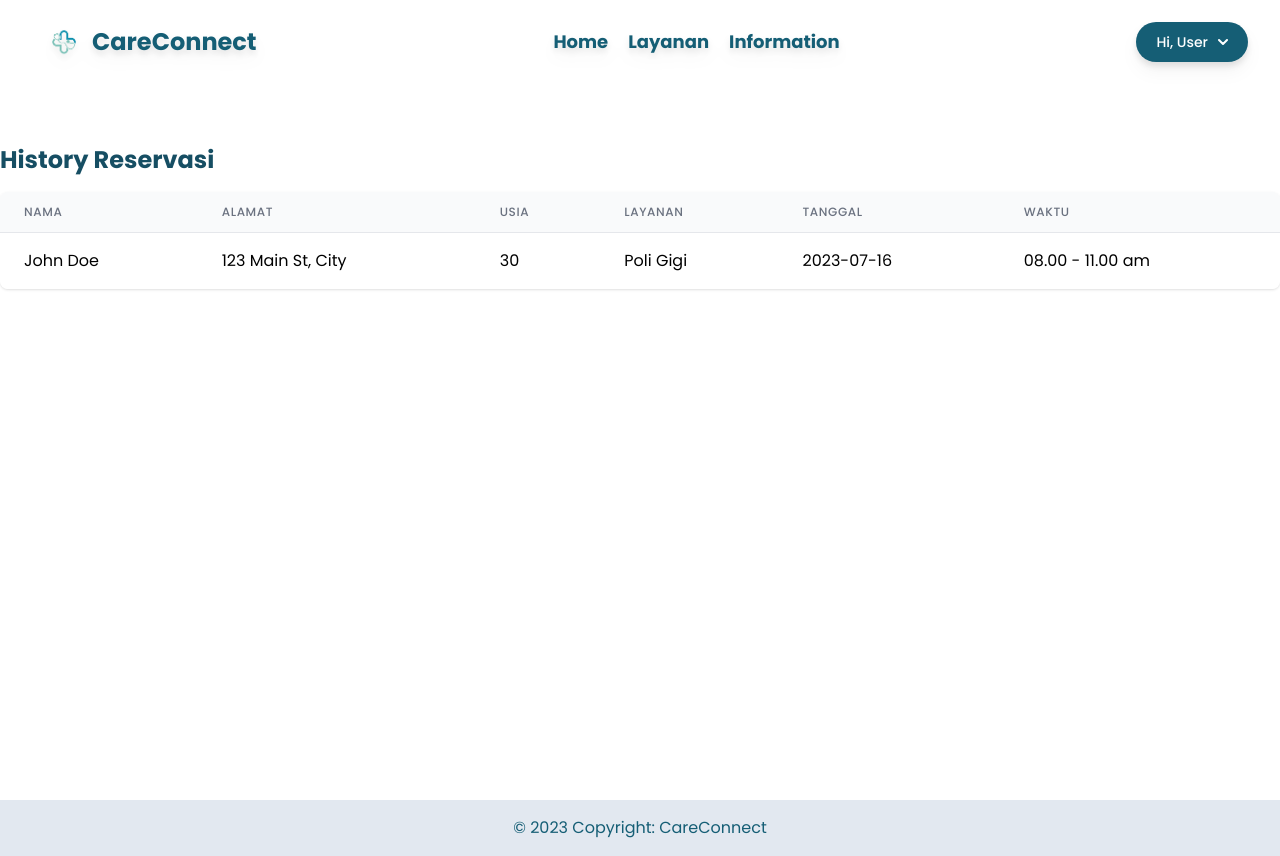
After one commit to maretaeta/hospital, a PHP site: page /user_history.php in a window 1280 px wide. The commit adds this page. Run offline with PHP 8.4, Linux system fonts and the light colour scheme; some libraries are stand-ins or nearby versions.

Commit message:
update file and contennt

```diff
--- a/reservation_admin.php
+++ b/admin_listReservasi.php
@@ -30,19 +30,19 @@
 		</a>
 		<ul class="side-menu top">
 			<li>
-				<a href="dashboard_admin.php">
+				<a href="admin_dashboard.php">
 					<i class='bx bxs-dashboard'></i>
 					<span class="text">Dashboard</span>
 				</a>
 			</li>
 			<li class="active">
-				<a href="reservation_admin.php">
+				<a href="admin_listReservasi.php">
 					<i class='bx bxs-message'></i>
 					<span class="text">Reservation</span>
 				</a>
 			</li>
 			<li>
-				<a href="users_admin.php">
+				<a href="admin_listUser.php">
 					<i class='bx bxs-user'></i>
 					<span class="text">Users</span>
 				</a>
--- a/users_admin.php
+++ b/admin_listUser.php
@@ -30,19 +30,19 @@
 		</a>
 		<ul class="side-menu top">
 			<li>
-				<a href="dashboard_admin.php">
+				<a href="admin_dashboard.php">
 					<i class='bx bxs-dashboard'></i>
 					<span class="text">Dashboard</span>
 				</a>
 			</li>
 			<li>
-				<a href="reservation_admin.php">
+				<a href="admin_listReservasi.php">
 					<i class='bx bxs-message'></i>
 					<span class="text">Reservation</span>
 				</a>
 			</li>
 			<li class="active">
-				<a href="users_admin.php">
+				<a href="admin_listUser.php">
 					<i class='bx bxs-user'></i>
 					<span class="text">Users</span>
 				</a>
--- a/partials/navbar.php
+++ b/partials/navbar.php
@@ -35,7 +35,7 @@
                     <li class="hover:text-cyan-600 relative text-cyan-800 cursor-pointer transition-all
                  before:absolute before:-bottom-2 before:left-0 before:w-0 before:h-1 before:rounded-full before:opacity-0 before:transition-all
                  before:duration-500 before:bg-cyan-600 hover:before:w-full hover:before:opacity-100">
-                        <a href="dashboard_user.php">
+                        <a href="user_dashboard.php">
                             Home
                         </a>
                     </li>
@@ -44,24 +44,24 @@
                     <li class="hover:text-cyan-600 text-cyan-800 relative cursor-pointer transition-all
                  before:absolute before:-bottom-2 before:left-0 before:w-0 before:h-1 before:rounded-full before:opacity-0 before:transition-all
                  before:duration-500 before:bg-cyan-600 hover:before:w-full hover:before:opacity-100">
-                        <a href="find.php">
+                        <a href="user_layanan.php">
                             Layanan
                         </a>
                     </li>
                     <li class="hover:text-cyan-600 text-cyan-800 relative cursor-pointer transition-all
                  before:absolute before:-bottom-2 before:left-0 before:w-0 before:h-1 before:rounded-full before:opacity-0 before:transition-all
                  before:duration-500 before:bg-cyan-600 hover:before:w-full hover:before:opacity-100">
-                        <a href="Informasi.php">
+                        <a href="user_informasi.php">
                             Information
                         </a>
                     </li>
 
                 </ul>
             </div>
+
             <div class="text-gray-900 md:block hidden font-medium rounded-bl-full pt-3 items-center">
-
-
-                <button id="dropdownDefaultButton" data-dropdown-toggle="dropdown" class="text-white bg-cyan-800 hover:bg-cyan-600 focus:ring-4 focus:outline-none focus:ring-blue-300 font-medium rounded-full text-sm px-5 py-2.5 text-center inline-flex items-center">Hi, User <svg class=" w-2.5 h-2.5 ml-2.5" aria-hidden="true" xmlns="http://www.w3.org/2000/svg" fill="none" viewBox="0 0 10 6">
+                <button id="dropdownDefaultButton" data-dropdown-toggle="dropdown" class="text-white bg-cyan-800 hover:bg-cyan-600 focus:ring-4 focus:outline-none focus:ring-blue-300 font-medium rounded-full text-sm px-5 py-2.5 text-center inline-flex items-center">Hi, User
+                    <svg class=" w-2.5 h-2.5 ml-2.5" aria-hidden="true" xmlns="http://www.w3.org/2000/svg" fill="none" viewBox="0 0 10 6">
                         <path stroke="currentColor" stroke-linecap="round" stroke-linejoin="round" stroke-width="2" d="m1 1 4 4 4-4" />
                     </svg>
                 </button>
@@ -69,30 +69,29 @@
                 <div id="dropdown" class="z-10 hidden bg-white divide-y divide-gray-100 rounded-lg shadow w-44 dark:bg-gray-700">
                     <ul class="py-2 text-sm text-gray-700 dark:text-gray-200" aria-labelledby="dropdownDefaultButton">
                         <li>
-                            <a href="riwayat.php" class="block px-4 py-2 hover:bg-gray-100 dark:hover:bg-gray-600 dark:hover:text-white">History</a>
+                            <a href="user_history.php" class="block px-4 py-2 hover:bg-gray-100 dark:hover:bg-gray-600 dark:hover:text-white">History</a>
                         </li>
                         <li>
                             <a href="logout.php" class="block px-4 py-2 hover:bg-gray-100 dark:hover:bg-gray-600 dark:hover:text-white">Logout</a>
                         </li>
-
                     </ul>
                 </div>
+            </div>
 
-            </div>
             <div class="text-gray-900 md:hidden text-3xl z-[999] m-5 mt-7 flex items-center" id="toggleButton">
                 <ion-icon name="menu"></ion-icon>
             </div>
             <div class="text-gray-900 md:hidden absolute w-1/2 h-screen px-7 py-2 font-medium bg-white top-0 right-0 mobile-menu-hidden" id="mobileMenu">
                 <ul class="flex flex-col justify-center items-center h-full gap-10 text-lg">
                     <li class="">
-                        <a href="dashboard_user.php">Home</a>
+                        <a href="user_dashboard.php">Home</a>
                     </li>
 
                     <li class="">
-                        <a href="find.php"> Layanan</a>
+                        <a href="user_layanan.php"> Layanan</a>
                     </li>
                     <li class="">
-                        <a href="Informasi.php"> Information</a>
+                        <a href="user_informasi.php"> Information</a>
 
                     </li>
 
--- /dev/null
+++ b/user_history.php
@@ -0,0 +1,67 @@
+<?php
+session_start();
+
+include_once("db/koneksi.php");
+?>
+
+<?php include("partials/header.php"); ?>
+<?php include("partials/navbar.php"); ?>
+
+
+
+<div class="container mx-auto py-8 items-center min-h-screen pt-36 ">
+    <h1 class="text-2xl font-bold mb-4 text-cyan-900">History Reservasi</h1>
+    <div class="bg-white shadow overflow-hidden sm:rounded-lg">
+        <table class="min-w-full divide-y divide-gray-200">
+            <thead class="bg-gray-50">
+                <tr>
+                    <th scope="col" class="px-6 py-3 text-left text-xs font-medium text-gray-500 uppercase tracking-wider">
+                        Nama
+                    </th>
+                    <th scope="col" class="px-6 py-3 text-left text-xs font-medium text-gray-500 uppercase tracking-wider">
+                        Alamat
+                    </th>
+                    <th scope="col" class="px-6 py-3 text-left text-xs font-medium text-gray-500 uppercase tracking-wider">
+                        Usia
+                    </th>
+                    <th scope="col" class="px-6 py-3 text-left text-xs font-medium text-gray-500 uppercase tracking-wider">
+                        Layanan
+                    </th>
+                    <th scope="col" class="px-6 py-3 text-left text-xs font-medium text-gray-500 uppercase tracking-wider">
+                        Tanggal
+                    </th>
+                    <th scope="col" class="px-6 py-3 text-left text-xs font-medium text-gray-500 uppercase tracking-wider">
+                        Waktu
+                    </th>
+                </tr>
+            </thead>
+            <tbody class="bg-white divide-y divide-gray-200">
+                <tr>
+                    <td class="px-6 py-4 whitespace-nowrap">
+                        John Doe
+                    </td>
+                    <td class="px-6 py-4 whitespace-nowrap">
+                        123 Main St, City
+                    </td>
+                    <td class="px-6 py-4 whitespace-nowrap">
+                        30
+                    </td>
+                    <td class="px-6 py-4 whitespace-nowrap">
+                        Poli Gigi
+                    </td>
+                    <td class="px-6 py-4 whitespace-nowrap">
+                        2023-07-16
+                    </td>
+                    <td class="px-6 py-4 whitespace-nowrap">
+                        08.00 - 11.00 am
+                    </td>
+                </tr>
+                <!-- Tambahkan baris tabel sesuai dengan data reservasi yang ada -->
+            </tbody>
+        </table>
+    </div>
+</div>
+
+
+
+<?php include("partials/footer.php"); ?>
--- a/reservasi.php
+++ b/user_reservasi.php
@@ -12,7 +12,7 @@ if (isset($_POST['reservasi'])) {
     $query = "INSERT INTO reservasi (nama, alamat, usia, layanan, tanggal, waktu) VALUES ('$nama', '$alamat', '$usia', '$layanan', '$tanggal', '$waktu')";
 
     if (mysqli_query($conn, $query)) {
-        header("Location: success.php");
+        header("Location: user_success.php");
         exit;
     } else {
         $error_message = "Error: " . $query . "<br>" . mysqli_error($conn);
--- a/success.php
+++ b/user_success.php
@@ -8,11 +8,11 @@ include_once("db/koneksi.php");
         <img src="./img/success.png" />
     </div>
     <div class="text-center flex flex-col items-center justify-center pb-5">
-        <button type="submit" class="w-52 bg-cyan-900 p-2 rounded-xl text-white py-2 hover:scale-105 duration-300"><a href="dashboard_user.php">Kembali ke Beranda</a></button>
+        <button type="submit" class="w-52 bg-cyan-900 p-2 rounded-xl text-white py-2 hover:scale-105 duration-300"><a href="user_dashboard.php">Kembali ke Beranda</a></button>
 
     </div>
     <div class="text-center flex flex-col items-center justify-center">
-        <button type="submit" class="w-52 bg-cyan-700 p-2 rounded-xl text-white py-2 hover:scale-105 duration-300"><a href="riwayat.php">Lihat Riwayat Reservasi </a></button>
+        <button type="submit" class="w-52 bg-cyan-700 p-2 rounded-xl text-white py-2 hover:scale-105 duration-300"><a href="user_history.php">Lihat Riwayat Reservasi </a></button>
 
     </div>
 
```
Also changed, not shown: admin_dashboard.php (renamed from dashboard_admin.php, +4 -4 lines), login.php (+19 -11 lines), register.php (+16 -6 lines), riwayat.php (deleted, +0 -14 lines), user_dashboard.php (renamed from dashboard_user.php, +32 -27 lines), logout_admin.php (deleted), user_informasi.php (renamed from Informasi.php), user_layanan.php (renamed from find.php). Lines whose indentation alone changed are shown as unchanged.
